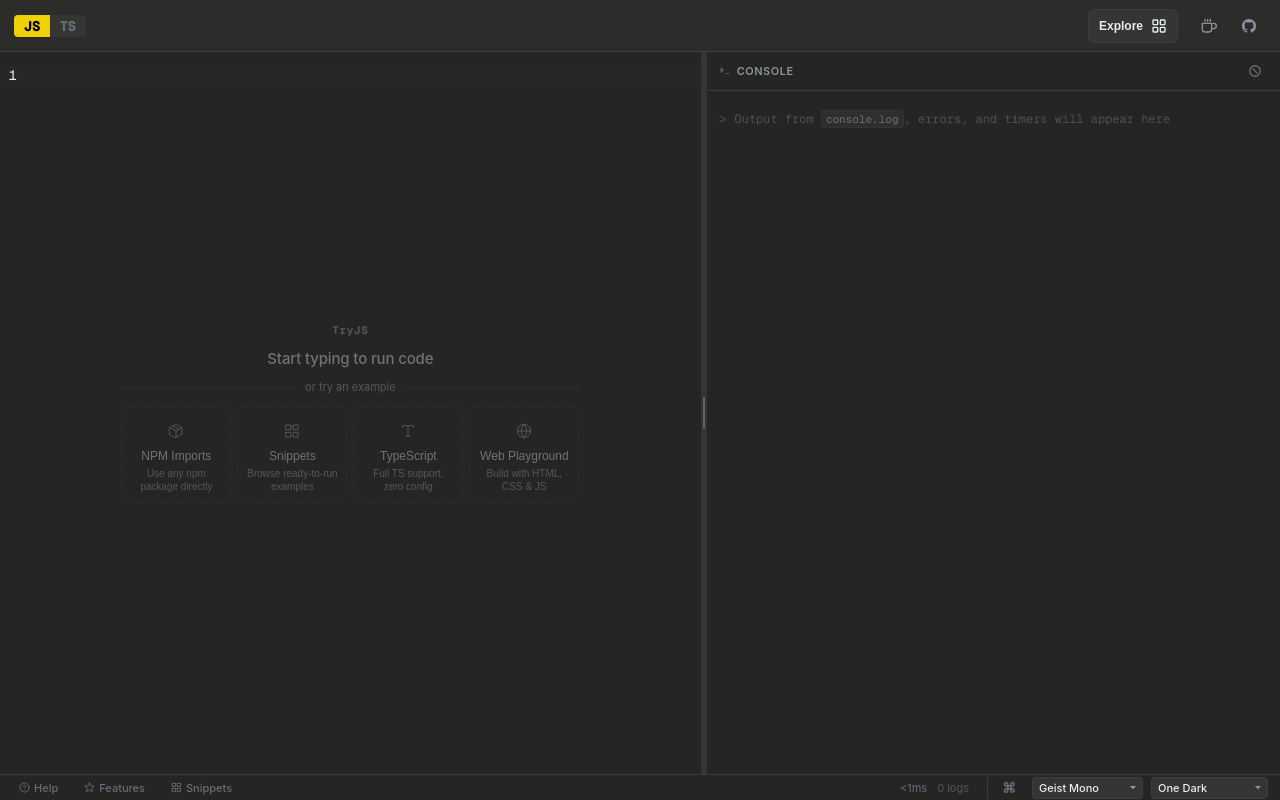
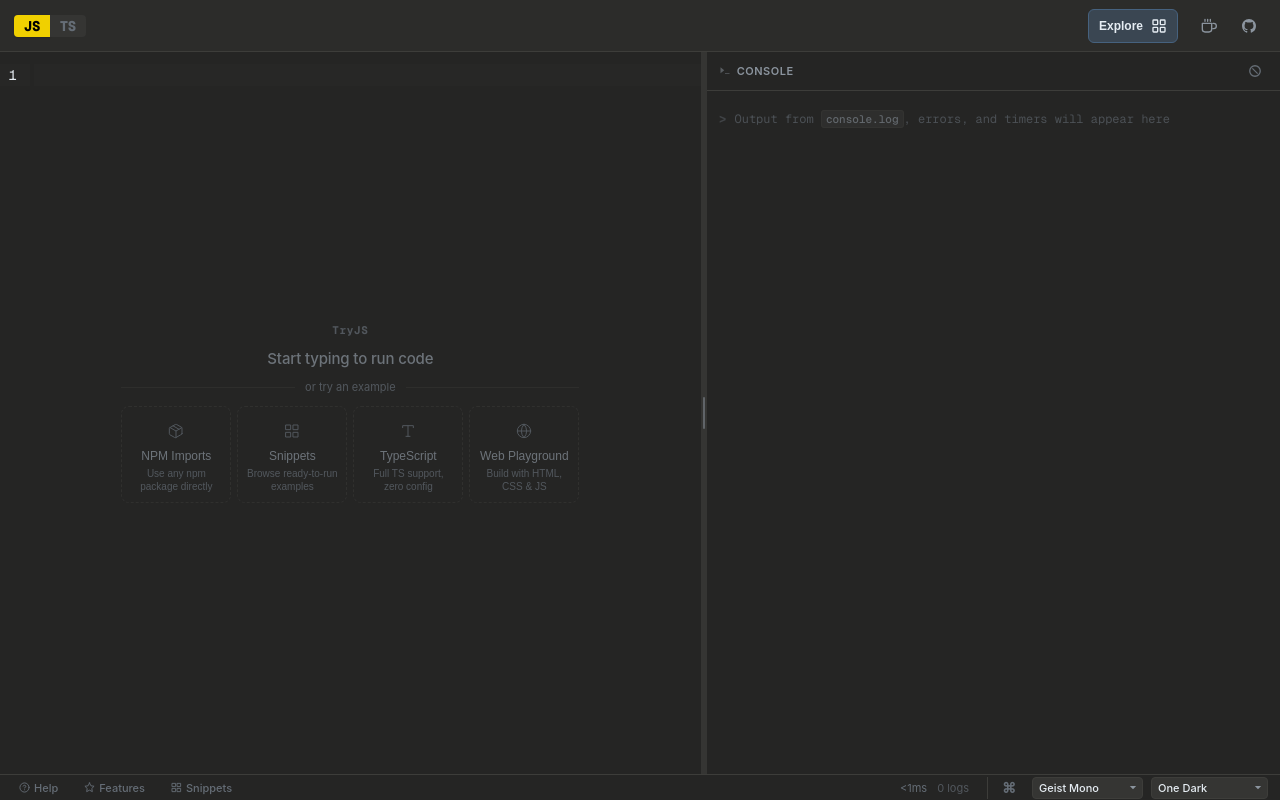
Before and after one commit to berkinduz/try-js, a Preact app: page / in a window 1280 px wide. In both pictures the pointer is over the button "Explore". Built offline with nearby package versions, Linux system fonts and the light colour scheme; a web font is replaced by a local one.

Commit message:
Use blue tint for Explore button to differentiate from yellow BMC

```diff
--- a/src/components/Toolbar/Toolbar.css
+++ b/src/components/Toolbar/Toolbar.css
@@ -407,8 +407,9 @@
 }
 
 .toolbar__explore:hover {
-  background: var(--bg-tertiary);
-  border-color: var(--border);
+  background: color-mix(in srgb, var(--info) 15%, var(--bg-tertiary));
+  border-color: color-mix(in srgb, var(--info) 35%, var(--border));
+  color: var(--text-primary);
 }
 
 .toolbar__explore:hover .toolbar__explore-text {
@@ -416,9 +417,9 @@
 }
 
 .toolbar__explore.active {
-  background: var(--bg-tertiary);
+  background: color-mix(in srgb, var(--info) 15%, var(--bg-tertiary));
+  border-color: color-mix(in srgb, var(--info) 35%, var(--border));
   color: var(--text-primary);
-  border-color: var(--border);
 }
 
 .toolbar__explore.active .toolbar__explore-text {
```
